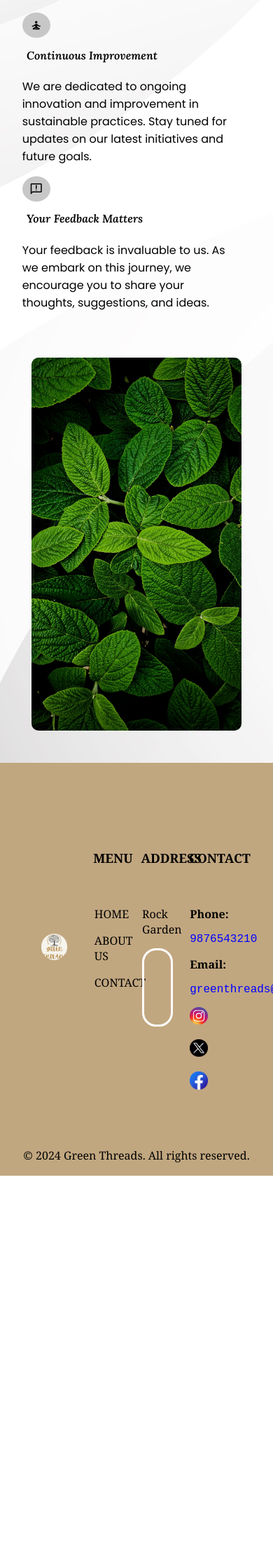
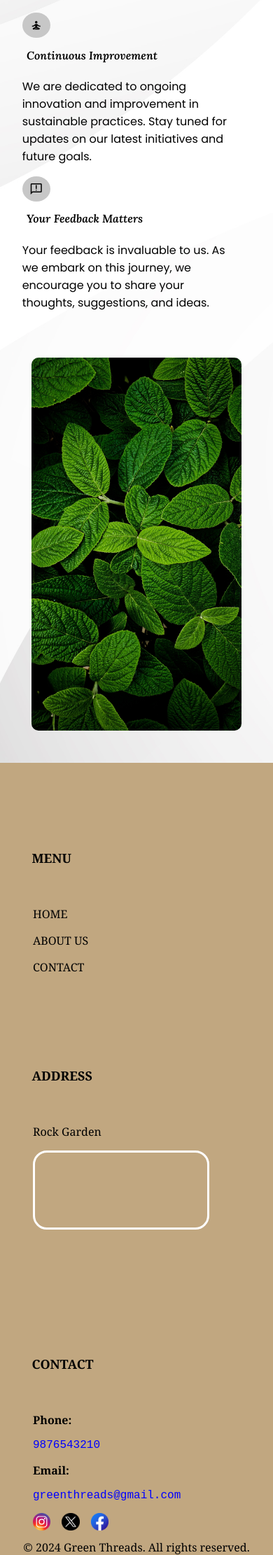
Before and after one commit to nomadisop/Pce_Comp_Web_Programming_lab_Adnan_Ansar_Qureshi, a PHP site: the page made by landing _page.html in a window 390 px wide; the page is wider, and only the part inside the window is pictured. Shown: the part 1552-3774 px from the top of that part at 70% size. Before the commit the page ends 3232 px from the top of that part, so only its background shows below. Run offline with PHP 8.4, Linux system fonts and the light colour scheme; some web fonts are replaced; grey boxes are pictures that could not be loaded.

Commit message:
update footer
made it more responsive

```diff
--- a/landing _page.html
+++ b/landing _page.html
@@ -106,16 +106,18 @@
     <footer>
         <div class="footer">
            <div class="footer-main">
-            <div class="footer-logo footerWidth">
+
+            <div class="footer-logo footerWidth ">
                 <a href="images/GREEN THREADS.png" target="_blank"><img src="images/GREEN THREADS.png" alt="logo of company"></a>
             </div>
-            <div class="footer-menu footerWidth">
+            <div class="footer-menu footerWidth footer-items ">
                     <h4>MENU</h4></li>
                     <li><a href="landing _page.html">HOME</a></li></li>
                     <li><a href="Aboutus.html">ABOUT US</a></li>
                     <li><a href="contactus.html">CONTACT</a></li>
             </div>
-            <div class="footer-address footerWidth">
+
+            <div class="footer-address footerWidth footer-items ">
                 <h4>ADDRESS</h4>
                 <li><a href="https://www.google.com/maps/place/Rock+Garden/@19.029975,73.019897,10z/data=!4m6!3m5!1s0x3be7c3c08bdddca1:0x39ab28d99fed16bf!8m2!3d19.0299753!4d73.019897!16s%2Fg%2F1tfb0gc6?hl=en&entry=ttu">Rock Garden</a></li>
                 <li><iframe src="https://www.google.com/maps/embed?pb=!1m14!1m8!1m3!1d60347.25891248887!2d72.95977260272215!3d19.0327746022706!3m2!1i1024!2i768!4f13.1!3m3!1m2!1s0x3be7c3c08bdddca1%3A0x39ab28d99fed16bf!2sRock%20Garden!5e0!3m2!1sen!2sin!4v1707749124295!5m2!1sen!2sin"
@@ -123,7 +125,7 @@
                     style="border:solid;border-radius: 20px;border-color: white;" allowfullscreen="" loading="lazy" referrerpolicy="no-referrer-when-downgrade">
                     </iframe></li>
             </div>
-            <div class="footer-contact footerWidth">
+            <div class="footer-contact footerWidth footer-items ">
                 <h4>CONTACT</h4>
                 <li class="footer-phone">Phone:</li>
                 <li class="footer-phone2">9876543210</li>
@@ -135,6 +137,7 @@
                 <li class="facebook"><a href="#"><img src="images/fb.png" alt="facebook" style="height: 3vh;"></a></li>
             </div>
             </div>
+
            </div>
         </div>
         <div class="footer-bottom">
--- a/lp.css
+++ b/lp.css
@@ -280,6 +280,9 @@ body{
   display: flex;
   flex-direction: column;
  }
+ .footer-main{
+  width: 100%;
+ }
 }
 
 @media screen and (max-width: 506px){
@@ -314,7 +317,7 @@ footer{
   margin-top: 5vh;
   background-color: #c1a780;
   font-family: 'Cardo',Georgia,"Times New Roman",serif;
-  height: 70vh;
+  height: auto;
 }
 .footer{
   display: flex;
@@ -324,11 +327,14 @@ footer{
 .footer-bottom{
   display: flex;
   align-items: center;
+  margin-top: auto;
   justify-content: center;
   height: 10%;
 }
 .footer-main{
   display: flex;
+  overflow: inherit;
+  max-width: 100%;
   width: 70%;
 }
 .footerWidth{
@@ -344,9 +350,10 @@ footer{
   list-style: none;
 }
 .footer-menu{
+  margin-right: 1rem;
   display: flex;
   flex-direction: column;
-
+ flex-wrap: wrap;
 }
 .footer-contact{
   display: flex;
@@ -365,6 +372,7 @@ footer{
   display: flex;
   flex-wrap: wrap;
 }
+
 h4{
   font-size: large;
   padding: 0.4rem;
@@ -385,3 +393,37 @@ h4{
   color: blue;
   font-family: 'Courier New', Courier, monospace;
 }
+
+
+@media screen and (max-width: 800px) {
+  .footer-main {
+    width: 80%; /* Adjust width for smaller screens */
+    flex-direction: column;
+  }
+}
+
+@media screen and (max-width: 600px) {
+  .footer-logo{
+    display: none;
+  }
+  .footer-menu,
+  .footer-address,
+  .footer-contact {
+    width: 100%; /* Ensure all footer items take full width on smaller screens */
+  }
+  .footer-main{
+    flex-direction: column;
+  }
+}
+
+@media screen and (max-width: 500px) {
+  .footer-logo img {
+    width: 50%; /* Reduce logo size on smaller screens */
+  }
+}
+
+@media screen and (max-width: 400px) {
+  .footer-logo img {
+    width: 40%; /* Further reduce logo size on even smaller screens */
+  }
+}
```
